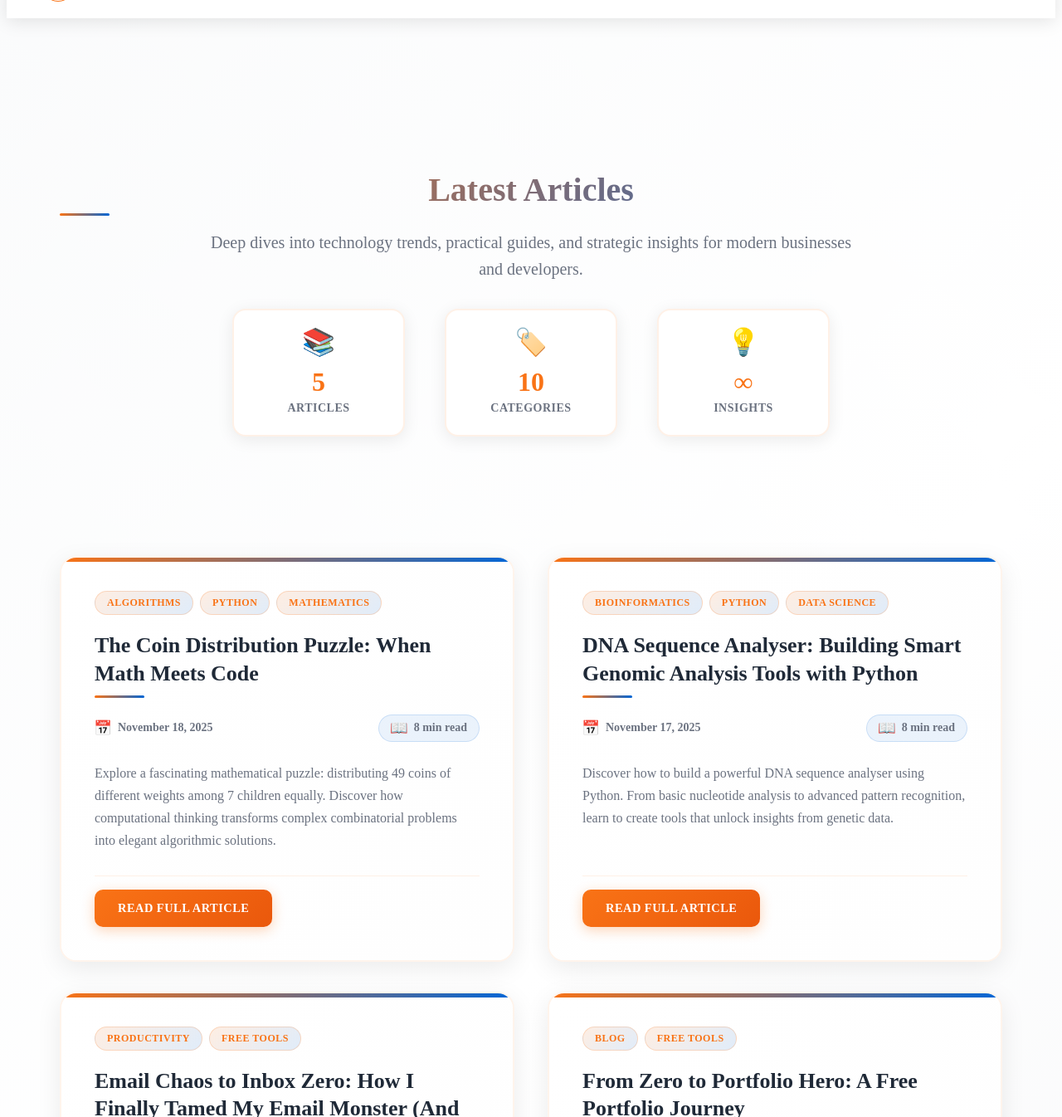
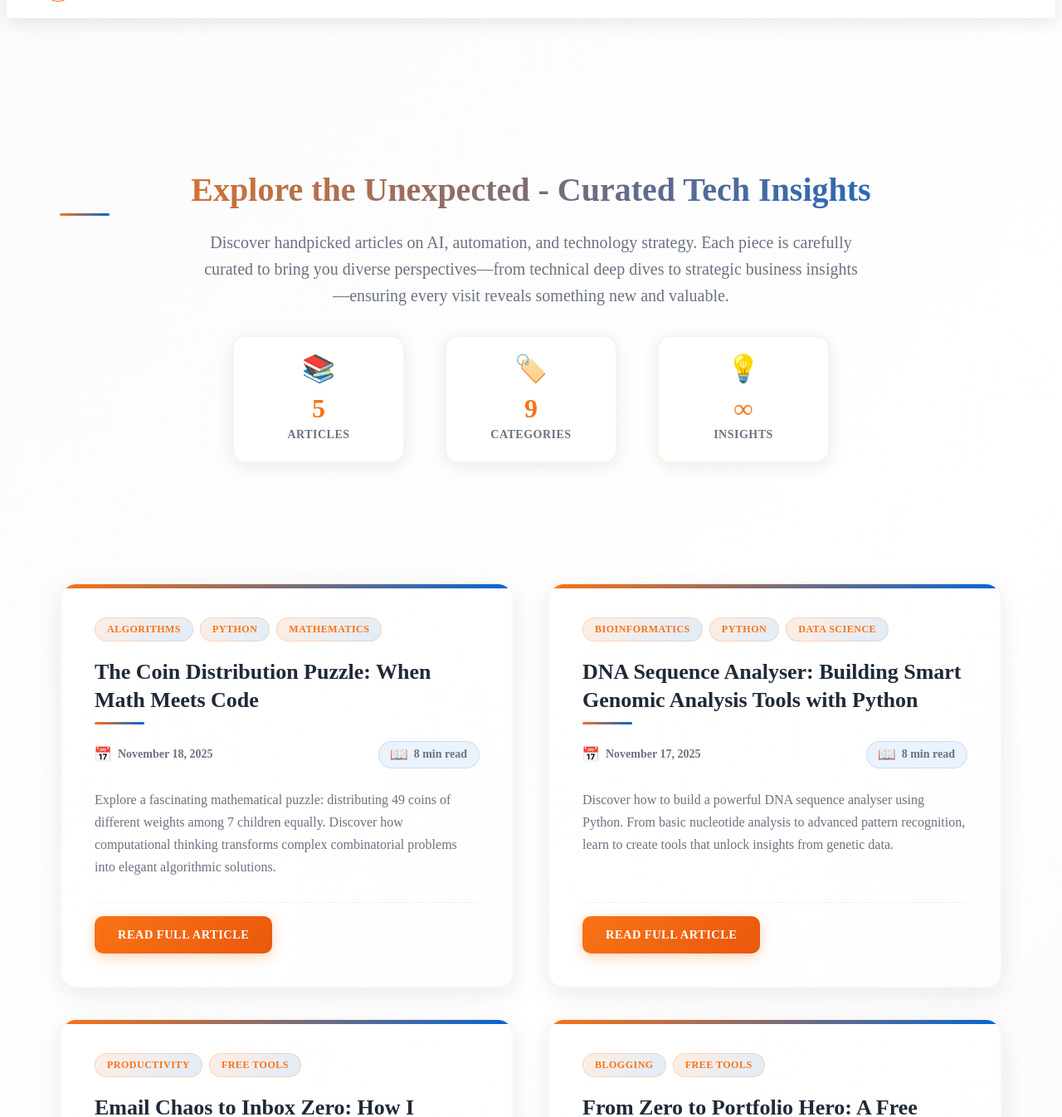
Before and after one commit to GIL794/gil794.github.io, a Jekyll site: the page built from blog.md, in a window 1280 px wide and 1400 px high, scrolled down 434 px, cut to the strip 54-1400 px from the top of the window. Shown: the whole strip at 83% size. Built offline with Jekyll 4.4.1, drawn with Linux system fonts in a browser that asks for light colours.

Commit message:
Optimize categories and update blog page title for SEO
Co-authored-by: GIL794 <200216885+GIL794@users.noreply.github.com>

```diff
--- a/_posts/2025-09-02-From-Zero-to-Portfolio-Hero:-A-Free-Portfolio-Journey.md
+++ b/_posts/2025-09-02-From-Zero-to-Portfolio-Hero:-A-Free-Portfolio-Journey.md
@@ -2,7 +2,7 @@
 layout: post
 title: "From Zero to Portfolio Hero: A Free Portfolio Journey"
 date: 2025-09-02
-categories: [Blog, Free Tools]
+categories: [Blogging, Free Tools]
 tags: [SEO, Web Development, Personal Branding]
 excerpt: "Learn how to create a professional blog portfolio directly on GitHub—for free! No hosting fees, version control built-in, and fully customisable."
 ---
--- a/blog.md
+++ b/blog.md
@@ -10,8 +10,8 @@ feature_image: "https://images.unsplash.com/photo-1499750310107-5fef28a66643?aut
 
 <div class="container">
   <div class="section hero blog-hero">
-    <h2>Latest Articles</h2>
-    <p class="lead">Deep dives into technology trends, practical guides, and strategic insights for modern businesses and developers.</p>
+    <h2>Explore the Unexpected - Curated Tech Insights</h2>
+    <p class="lead">Discover handpicked articles on AI, automation, and technology strategy. Each piece is carefully curated to bring you diverse perspectives—from technical deep dives to strategic business insights—ensuring every visit reveals something new and valuable.</p>
     <div class="blog-stats">
       <div class="stat-item">
         <span class="stat-icon">📚</span>
```
